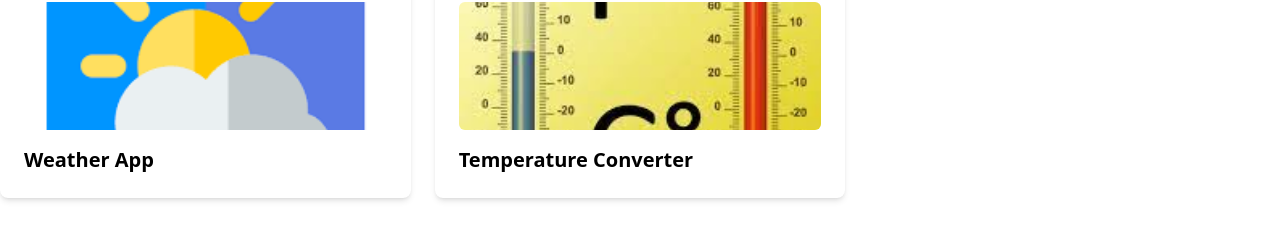
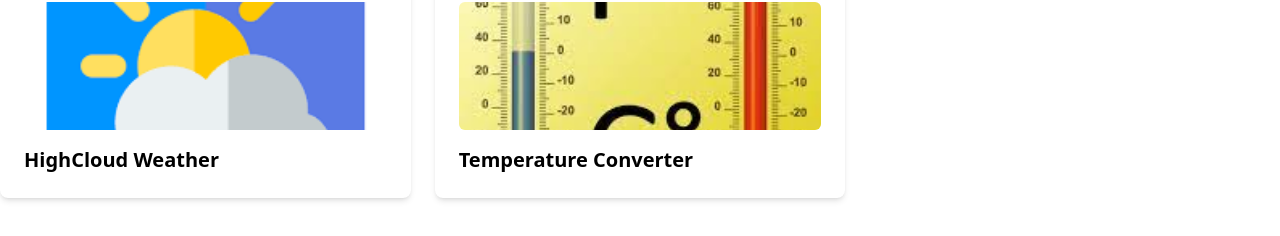
Before and after one commit to quadribola91/Portfolio0, a React (Create React App) app: page /Home in a window 1280 px wide. Shown: the part 2430-2666 px from the top of the page. Built offline with nearby package versions, Linux system fonts and the light colour scheme.

Commit message:
Update LifeProjects.js

```diff
--- a/src/LifeProjects.js
+++ b/src/LifeProjects.js
@@ -39,10 +39,10 @@ const LifeProjects = () => {
     },
     {
       id: 4,
-      title: "Weather App",
+      title: "HighCloud Weather",
       defaultImage: projectImage4,
       hoverImage: projectImage4Hover,
-      link: "/project2",
+      link: "https://high-weather.vercel.app/",
     },
     {
       id: 5,
```
